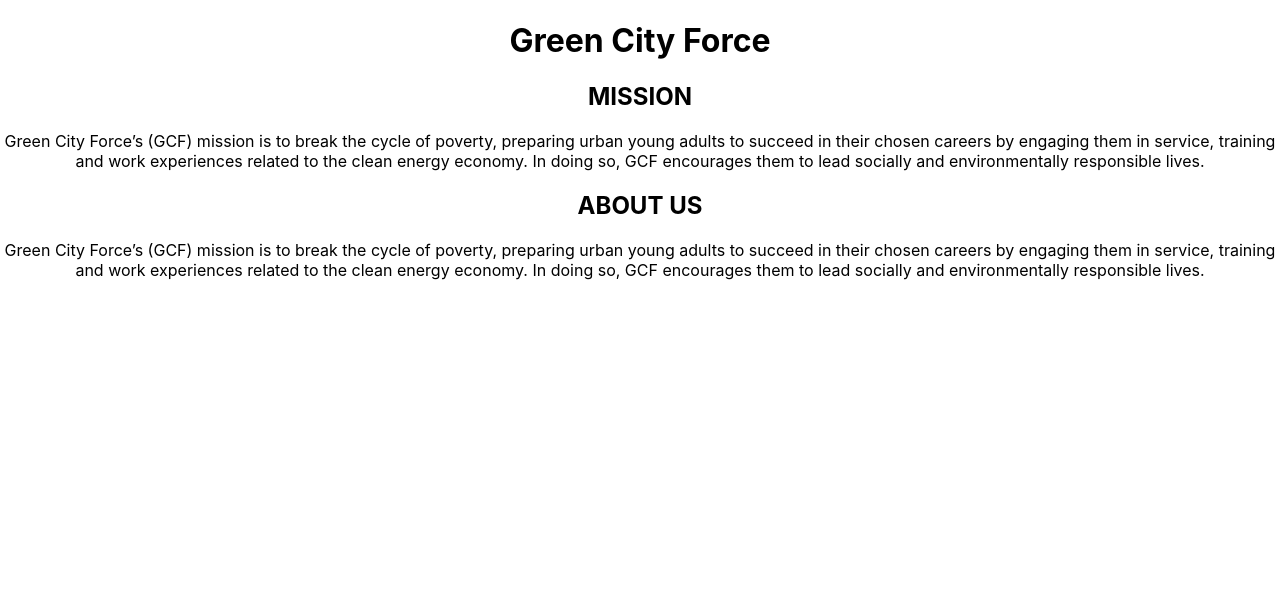
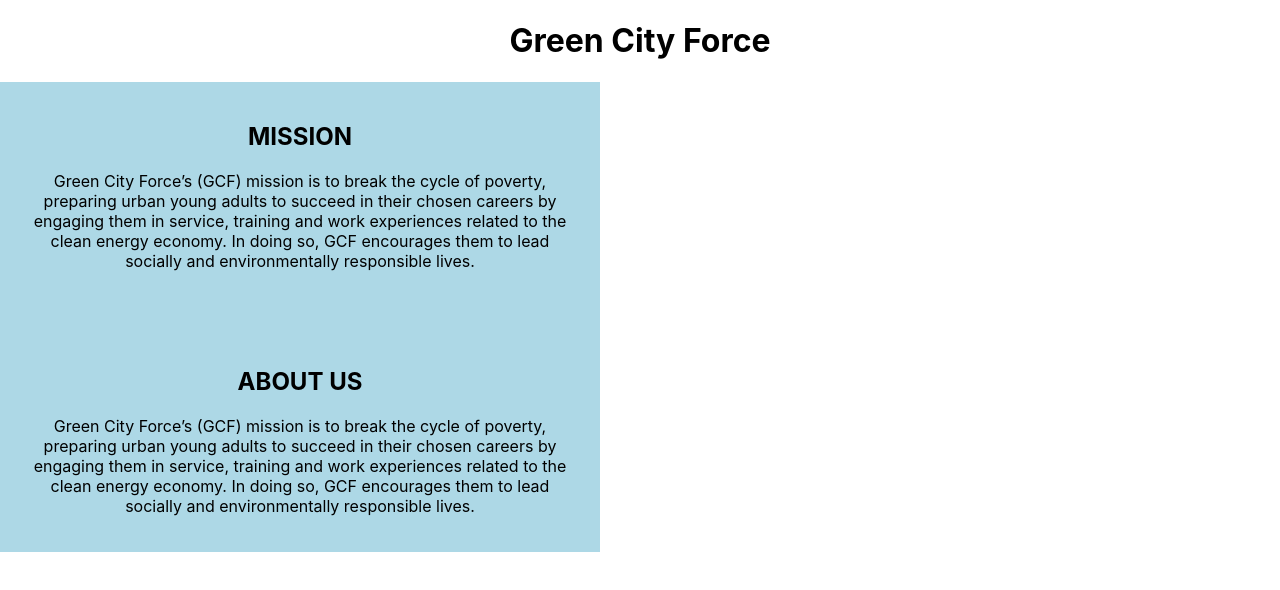
Before and after one commit to jerseycity2018/team-6, a React (Create React App) app: page / in a window 1280 px wide. Shown: the top 590 px of the page. Built offline with nearby package versions, Linux system fonts and the light colour scheme.

Commit message:
update index.css

```diff
--- a/src/homeComponent/home.js
+++ b/src/homeComponent/home.js
@@ -6,9 +6,10 @@
             <div>
 
             <h1>Green City Force</h1>
-            <div id= "mission">
+            <div id = "mission">
                 <h2>MISSION</h2>
                 <p>Green City Force’s (GCF) mission is to break the cycle of poverty, preparing urban young adults to succeed in their chosen careers by engaging them in service, training and work experiences related to the clean energy economy. In doing so, GCF encourages them to lead socially and environmentally responsible lives.</p>
+                <br></br>
             </div>
 
             <div id = "aboutus">
--- a/src/index.css
+++ b/src/index.css
@@ -12,3 +12,12 @@
   font-family: source-code-pro, Menlo, Monaco, Consolas, "Courier New",
     monospace;
 }
+
+
+#mission, #aboutus{
+  width: 35rem;
+  background-color: lightblue;
+  color: black;
+  padding: 20px;
+  text-align: center;
+}
```
